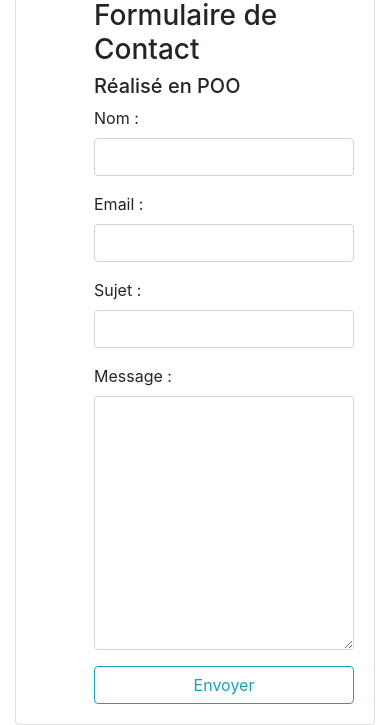
After one commit to AlainLo/Alain_siteCV, a PHP site: page /form/index.php in a window 390 px wide. The commit adds this page. Shown: the part 621-1346 px from the top of the page. Run offline with PHP 8.4, Linux system fonts and the light colour scheme; some libraries are stand-ins or nearby versions.

Commit message:
Commit 27
formulaire contact + suite front

```diff
--- /dev/null
+++ b/form/Contact.class.php
@@ -0,0 +1,43 @@
+<!-- Contact.class.php -->
+<!--
+Une classe c'est en fait un plan à partir duquel on va pouvoir créer plusieurs objets
+un peu comme un moule dont on en obtient comme objets des gâteaux
+Une classe peut contenir plusieurs méthodes (ou fonctions)
+par ex. une classe voiture peut avoir comme méthodes 'freiner' et 'accélerer'
+et quand je crée un objet de la classe voiture, par ex. un 308 ou une porsche qui auront les
+fonctionnalités de la classe voiture comme 'freiner' et 'accélerer'
+ -->
+ <?php
+ class Contact {
+ 	// déclaration des variables = champs de la table t_commentaires.sql
+    private $nom;
+    private $email;
+    private $sujet;
+    private $message;
+
+     // fonction d'insertion en BDD
+    public function insertContact($nom, $email, $sujet, $message) {
+    	// on récupère les données rentrées par l'utilisateur
+        $this->nom = strip_tags($nom);
+		$this->email = strip_tags($email);
+        $this->sujet = strip_tags($sujet);
+        $this->message = strip_tags($message);
+
+        // appelle la connexion à la BDD
+        require('connexion.php');
+
+        // on crée une requête puis on l'exécute
+        $req = $bdd->prepare('INSERT INTO t_commentaires (co_nom, co_email, co_sujet, co_message) VALUES (:co_nom, :co_email, :co_sujet, :co_message)');
+        $req->execute([
+        	':co_nom'	=> $this->nom, // on attribue à la variable co_nom la valeur de l'objet en cours d'instanciation, le nom de l'auteur du message qui vient d'être posté.
+            ':co_email' => $this->email,
+            ':co_sujet' => $this->sujet,
+            ':co_message' => $this->message]);
+        echo 'bonjour';
+        // on ferme la requête pour protéger des injections
+        $req->closeCursor();
+    }
+ }
+
+
+?>
--- /dev/null
+++ b/form/index.php
@@ -0,0 +1,95 @@
+<!-- form/index.php -->
+<?php
+
+// on récupère la classe contact
+
+require('Contact.class.php');
+
+// on vérifie que le formulaire a été posté
+if (!empty($_POST)) {
+	// on éclate le $_POST en tableau qui permet d'accéder directement aux champs par des variables
+    extract($_POST);
+    var_dump($_POST);
+    // on effectue une validation des données du formulaire et on vérifie la validité de l'email
+    $valid = (empty($co_nom) || empty($co_email) ||
+    !filter_var($co_email, FILTER_VALIDATE_EMAIL) || empty($co_sujet) || empty($co_message)) ? false : true ; //écriture ternaire pour if / else
+
+    $erreurnom = (empty($co_nom)) ? 'Indiquez votre nom' : null;
+    $erreuremail = (empty($co_email) || !filter_var($co_email,FILTER_VALIDATE_EMAIL)) ? 'Entrez un email valide' : null;
+    $erreursujet = (empty($co_sujet)) ? 'Indiquez un sujet' : null;
+    $erreurmessage = (empty($co_message)) ? 'Inscrivez votre message ici' : null;
+
+    // si tous les champs sont correctement renseignés
+    if ($valid) {
+        // on crée u nouvel objet (ou une instance ) de la class Contact.class.php
+        $contact = new Contact();
+        // on utilise la  méthode insertContact our insérer en BDD
+        $contact->insertContact($co_nom, $co_email, $co_sujet, $co_message);
+    }
+}
+?>
+
+<!DOCTYPE html>
+<html lang="fr">
+    <head>
+        <meta charset="utf-8">
+        <meta http-equiv="X-UA-Compatible" content="IE=edge">
+        <meta name="viewport" content="width=device-width, initial-scale=1">
+        <!-- The above 3 meta tags *must* come first in the head; any other head content must come *after* these tags -->
+        <!--responsive viewport meta tag-->
+        <meta name="viewport" content="width=device-width, initial-scale=1, shrink-to-fit=no">
+        <title>Formulaire de contact</title>
+        <!-- Bootstrap -->
+        <link rel="stylesheet" href="https://maxcdn.bootstrapcdn.com/bootstrap/4.0.0-beta.2/css/bootstrap.min.css" integrity="sha384-PsH8R72JQ3SOdhVi3uxftmaW6Vc51MKb0q5P2rRUpPvrszuE4W1povHYgTpBfshb" crossorigin="anonymous">
+        <link rel="stylesheet" href="style.css"/>
+    </head>
+
+    <body>
+        <div class="container">
+            <div class="card">
+                <div class="card-body">
+                    <div class="row">
+                        <div class="col-md-4">
+                            <img src="grass.jpg" alt="photo de nature" style="height: 71vh; width: 27vw; border-radius: 1%">
+                        </div>
+                        <div class="col-md-6 offset-2">
+                            <h3> Formulaire de Contact</h3>
+                            <h5>Réalisé en POO</h5>
+                            <form action=index.php method="POST">
+                                <div class="form-group">
+                                    <label for="nom"> Nom : </label>
+                                    <span class="error"><?php if (isset($erreurnom)) echo $erreurnom; ?></span>
+                                    <input class="form-control" type="text" name="co_nom" value="<?php if(isset($co_nom)) echo $co_nom; ?> ">
+                                </div>
+                                <div class="form-group">
+                                    <label for="email">Email :</label>
+                                        <span class="error"><?php if (isset($erreuremail)) echo $erreuremail; ?></span>
+                                    <input id="email" class="form-control" type="text" name="co_email" value="<?php if (isset($co_email)) echo $co_email; ?>">
+                                </div>
+                                <div class="form-group">
+                                    <label for="sujet">Sujet :</label>
+                                    <span class="error"><?php if (isset($erreursujet)) echo $erreursujet; ?></span>
+                                    <input class="form-control" type="text" name="co_sujet" value="<?php if (isset($co_sujet)) echo $co_sujet; ?>">
+                                </div>
+                                <div class="form-group">
+                                    <label for="message">Message :</label>
+                                    <span class="error"><?php if (isset($erreurmessage)) echo $erreurmessage; ?></span>
+                                    <textarea class="form-control" name="co_message" cols="30" rows="10"><?php if (isset($co_message)) echo $co_message; ?></textarea>
+                                </div>
+
+                                <input type="submit" class="btn btn-outline-info btn-block btnsubmit" value="Envoyer" />
+                            </form><!-- /form -->
+                        </div>
+                    </div>
+                </div>
+            </div>
+        </div>
+
+
+
+    <!-- JS for Bootstrap -->
+        <!-- jQuery first, then Popper.js, then Bootstrap JS -->
+        <script src="https://code.jquery.com/jquery-3.2.1.slim.min.js" integrity="sha384-KJ3o2DKtIkvYIK3UENzmM7KCkRr/rE9/Qpg6aAZGJwFDMVNA/GpGFF93hXpG5KkN" crossorigin="anonymous"></script>
+        <script src="https://cdnjs.cloudflare.com/ajax/libs/popper.js/1.12.3/umd/popper.min.js" integrity="sha384-vFJXuSJphROIrBnz7yo7oB41mKfc8JzQZiCq4NCceLEaO4IHwicKwpJf9c9IpFgh" crossorigin="anonymous"></script>
+        <script src="https://maxcdn.bootstrapcdn.com/bootstrap/4.0.0-beta.2/js/bootstrap.min.js" integrity="sha384-alpBpkh1PFOepccYVYDB4do5UnbKysX5WZXm3XxPqe5iKTfUKjNkCk9SaVuEZflJ" crossorigin="anonymous"></script>
+    </body>
```
Also changed, not shown: css/stylepublic.css (+1 -6 lines), form/connexion.php (added, +14 -0 lines), index_public.php (+18 -7 lines), form/form.php (added), form/style.css (added), 1 other file.
